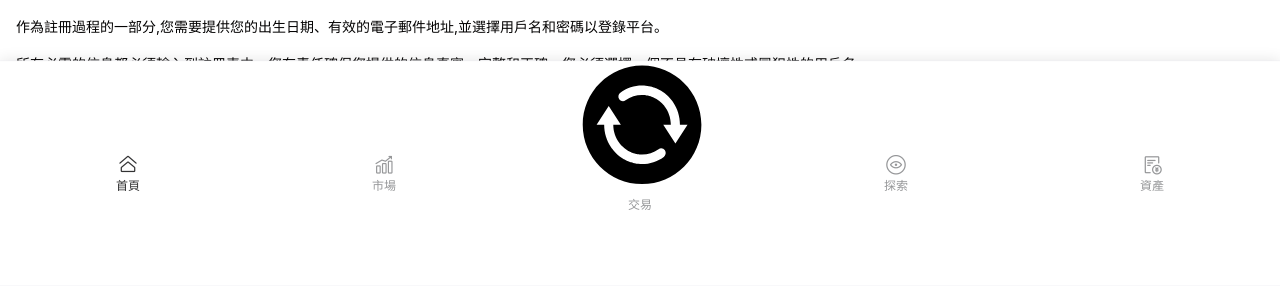
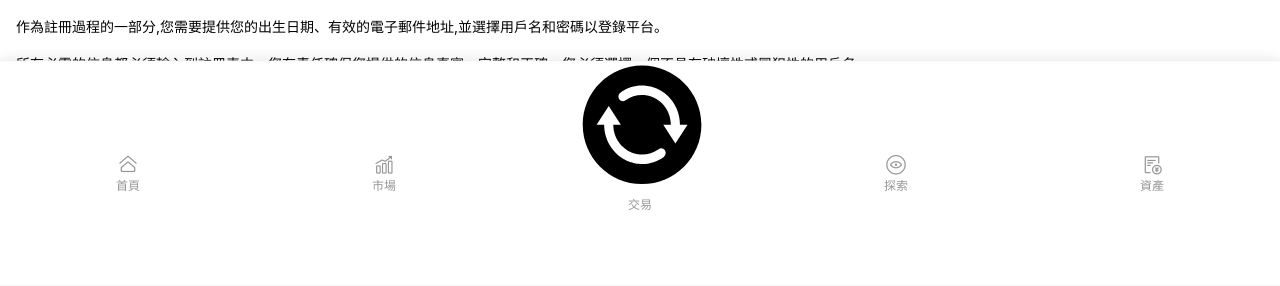
Before and after one commit to myuu69700-ship-it/web3_h5, a Vue app: page /terms-of-service in a window 1280 px wide. Shown: the part 514-800 px from the top of the page. Built offline with nearby package versions, Linux system fonts and the light colour scheme.

Commit message:
首页路由调整

```diff
--- a/src/components/TabBar.vue
+++ b/src/components/TabBar.vue
@@ -45,15 +45,19 @@ const routeToTab = {
 };
 
 // 根据当前路由设置激活的 tab
-const active = ref(routeToTab[route.name] || "home");
+const getActiveTab = (routeName) => {
+  return routeToTab[routeName] || "";
+};
+
+const active = ref(getActiveTab(route.name));
 
 // 监听路由变化，更新激活的 tab
 watch(
   () => route.name,
   (newName) => {
-    if (routeToTab[newName]) {
-      active.value = routeToTab[newName];
-    }
+    const newActive = getActiveTab(newName);
+    // 如果路由不在映射中（如详情页），设置为空字符串，取消所有选中状态
+    active.value = newActive;
   }
 );
 
@@ -67,8 +71,13 @@ const onChange = (name) => {
     asset: "/asset",
   };
 
-  if (tabToRoute[name] && route.path !== tabToRoute[name]) {
-    router.push(tabToRoute[name]);
+  if (tabToRoute[name]) {
+    // 如果当前路径与目标路径不同，则跳转
+    if (route.path !== tabToRoute[name]) {
+      router.push(tabToRoute[name]);
+    }
+    // 更新激活状态
+    active.value = name;
   }
 };
 </script>
```
